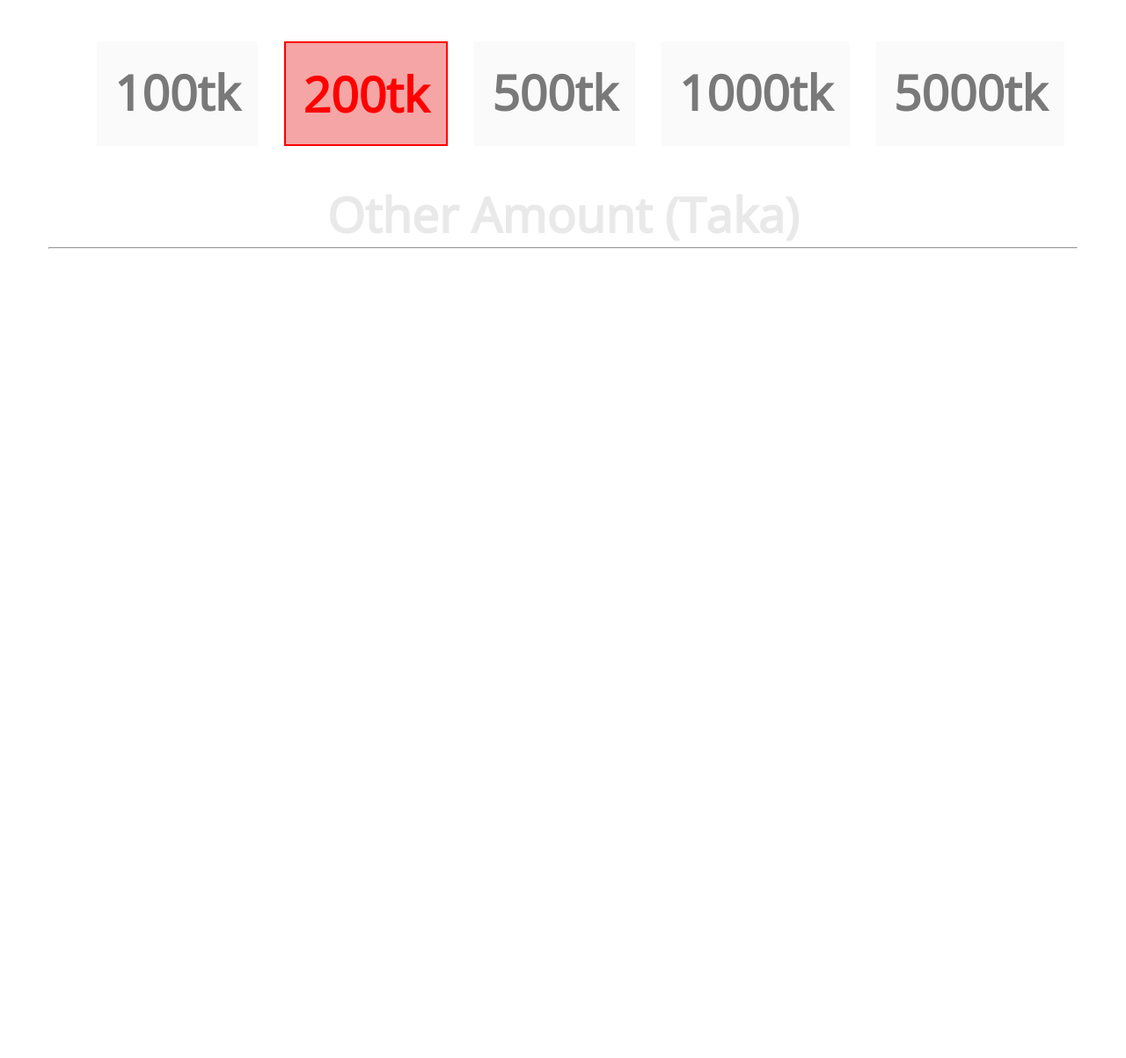
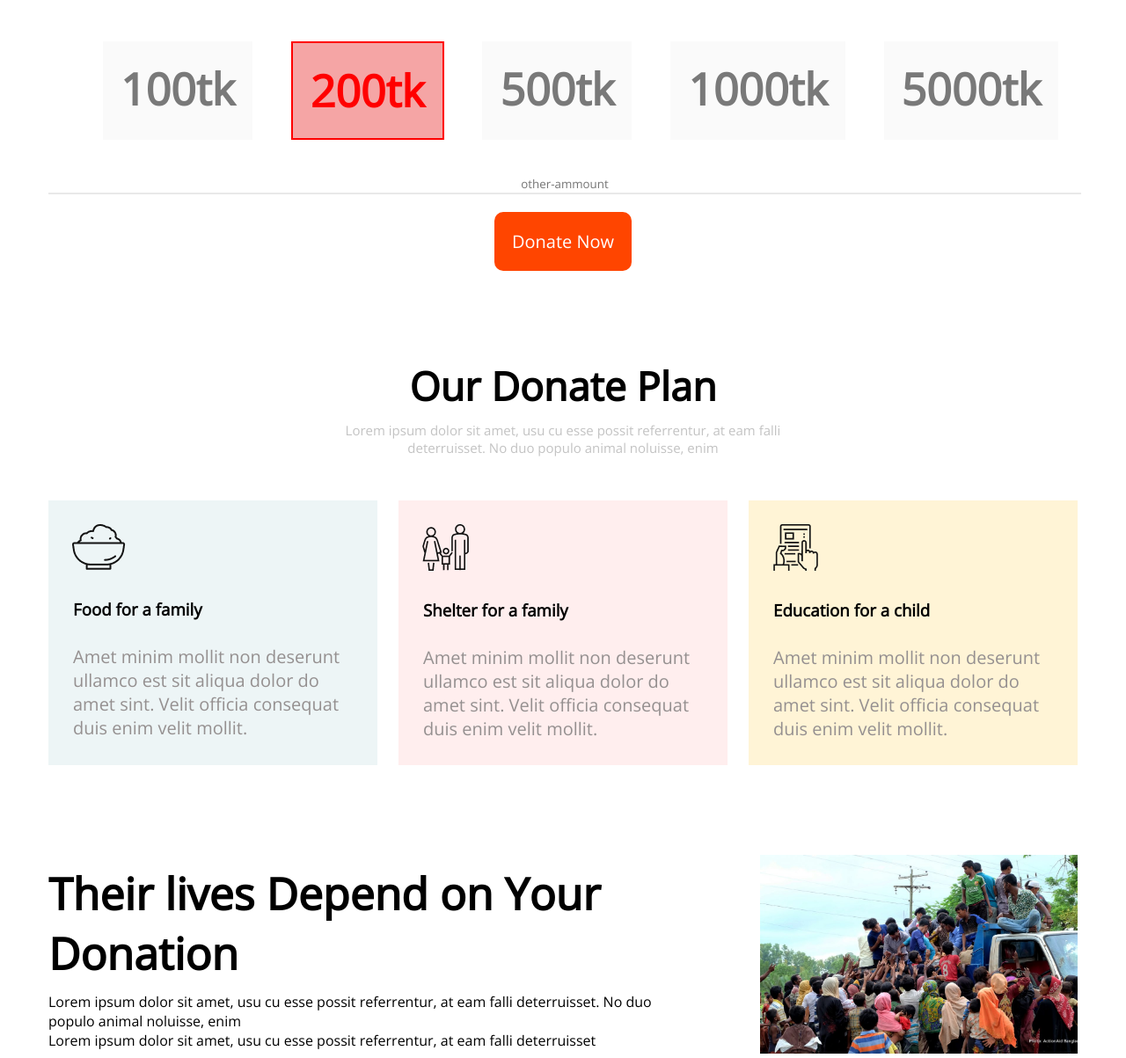
Before and after one commit to mdismail120/exercise_1, a plain HTML site: page index.html in a window 1280 px wide. Shown: the part 1339-2542 px from the top of the page at 88% size. Before the commit the page ends 1622 px from the top, so only its background shows below. Drawn offline with nearby package versions, Linux system fonts and the light colour scheme.

Commit message:
last add

```diff
--- a/index.html
+++ b/index.html
@@ -28,7 +28,8 @@
         </p>
         <button class="Primary-Button"><b> Donate Now</b></button>
       </div>
-
+    </header>
+    <!-- main -->
     <main>
       <section class="Donate">
         <h2>Donate Today</h2>
@@ -40,6 +41,8 @@
           deterruisset. No duo populo animal noluisse, enim
         </p>
 
+        <!-- <!-new container-->
+
         <div class="ammount">
           <ul>
             <li>100tk</li>
@@ -49,10 +52,81 @@
             <li>5000tk</li>
           </ul>
         </div>
-          <p class="amount">Other Amount (Taka)</p>
-          <hr />
+        <!-- <p class="amount">Other Amount (Taka)</p> -->
+        <input type="text" class="other_amount" placeholder="other-ammount" />
+
+        <button class="Primary-Button">Donate Now</button>
+      </section>
+
+      <!-- new donate now section -->
+      <section>
+        <div>
+          <h2 class="plan-title">Our Donate Plan</h2>
+          <div class="p-container">
+            <p class="plan-description">
+              Lorem ipsum dolor sit amet, usu cu esse possit referrentur, at eam
+              falli
+            </p>
+            <p class="plan-description">
+              deterruisset. No duo populo animal noluisse, enim
+            </p>
+          </div>
+        </div>
+
+        <!-- 3-container -->
+
+        <div class="donate_type">
+          <div class="common-class">
+            <img src="images/icons/food.png" alt="" />
+            <h3 class="h3_class">Food for a family</h3>
+            <p class="survive">
+              Amet minim mollit non deserunt ullamco est sit aliqua dolor do
+              amet sint. Velit officia consequat duis enim velit mollit.
+            </p>
+          </div>
+
+          <!-- family -->
+
+          <div class="common-class">
+            <img src="images/icons/shelter.png" alt="" />
+            <h3 class="h3_class">Shelter for a family</h3>
+            <p class="survive">
+              Amet minim mollit non deserunt ullamco est sit aliqua dolor do
+              amet sint. Velit officia consequat duis enim velit mollit.
+            </p>
+          </div>
+
+          <!-- education -->
+          <div class="common-class">
+            <img src="images/icons/Frame-1.png" alt="" />
+            <h3 class="h3_class">Education for a child</h3>
+            <p class="survive">
+              Amet minim mollit non deserunt ullamco est sit aliqua dolor do
+              amet sint. Velit officia consequat duis enim velit mollit.
+            </p>
+          </div>
+        </div>
+      </section>
+      <!-- New-Section  -->
+      <section>
+        <div class="depend">
+          <div class="mother">
+            <h2 class="lives">Their lives Depend on Your Donation</h2>
+            <p>
+              Lorem ipsum dolor sit amet, usu cu esse possit referrentur, at eam
+              falli deterruisset. No duo populo animal noluisse, enim
+            </p>
+            <p>
+              Lorem ipsum dolor sit amet, usu cu esse possit referrentur, at eam
+              falli deterruisset
+            </p>
+          </div>
+
+          <div class="image">
+            <img src="images/donation2.jpg" width="361px" alt="" />
+          </div>
+        </div>
       </section>
     </main>
-    </header>
   </body>
 </html>
--- a/style.css
+++ b/style.css
@@ -75,14 +75,94 @@ ul li {
   background-color: #fafafa;
   margin-bottom: 40px;
   padding: 20px;
+  font-size: 50px;
 }
 .ammount ul li:nth-child(2) {
   color: red;
   border: 2px solid red;
   background-color: rgb(245, 165, 165);
 }
+.other_amount {
+  border: 0;
+  text-align: center;
+  display: block;
+  width: 100%;
+  border-bottom: 2px solid #e9e9e9;
+}
 .amount {
   text-align: center;
   color: #e9e9e9;
-  font size: 10px;
+  font-size: 30px;
+  font-weight: 400;
 }
+.Donate Primary-Button {
+  margin-bottom: 70px;
+}
+
+/* plan styles */
+
+.plan-title {
+  text-align: center;
+  font-weight: 700;
+  font-size: 45px;
+  margin-top: 100px;
+  margin-bottom: 10px;
+}
+.plan-description {
+  text-align: center;
+  font-size: 15px;
+  color: #c3c3c3;
+}
+
+.p-container {
+  margin-bottom: 50px;
+}
+
+.donate_type {
+  display: flex;
+  /* justify-content: space-between; */
+  gap: 24px;
+  text-align: left;
+}
+
+.survive {
+  font-size: 20px;
+  padding: 28px;
+  color: #959090;
+}
+
+.common-class {
+  background: #edf5f6;
+}
+.common-class:nth-child(2) {
+  background-color: #ffeeee;
+}
+.common-class:last-child {
+  background-color: #fff4d6;
+}
+.donate_type img {
+  padding: 27px;
+}
+.h3_class {
+  padding-left: 28px;
+}
+
+/* depend section */
+
+.depend {
+  display: flex;
+  gap: 20px;
+  margin-top: 102px;
+}
+
+.image {
+  padding: ;
+}
+
+.lives {
+  padding: 10px 0px;
+  font-size: 50px;
+}
+.mother {
+  padding-right: 50px;
+}
```
Lines whose indentation alone changed are shown as unchanged.
